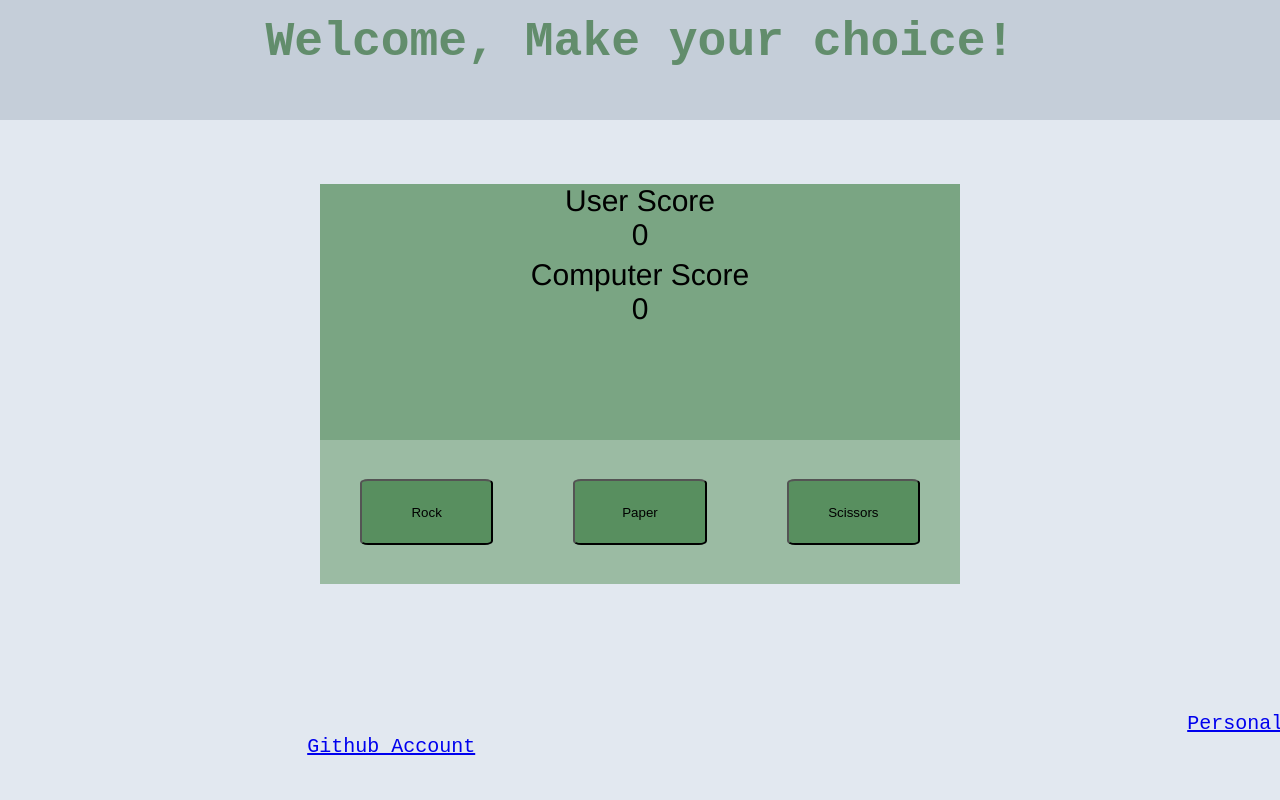
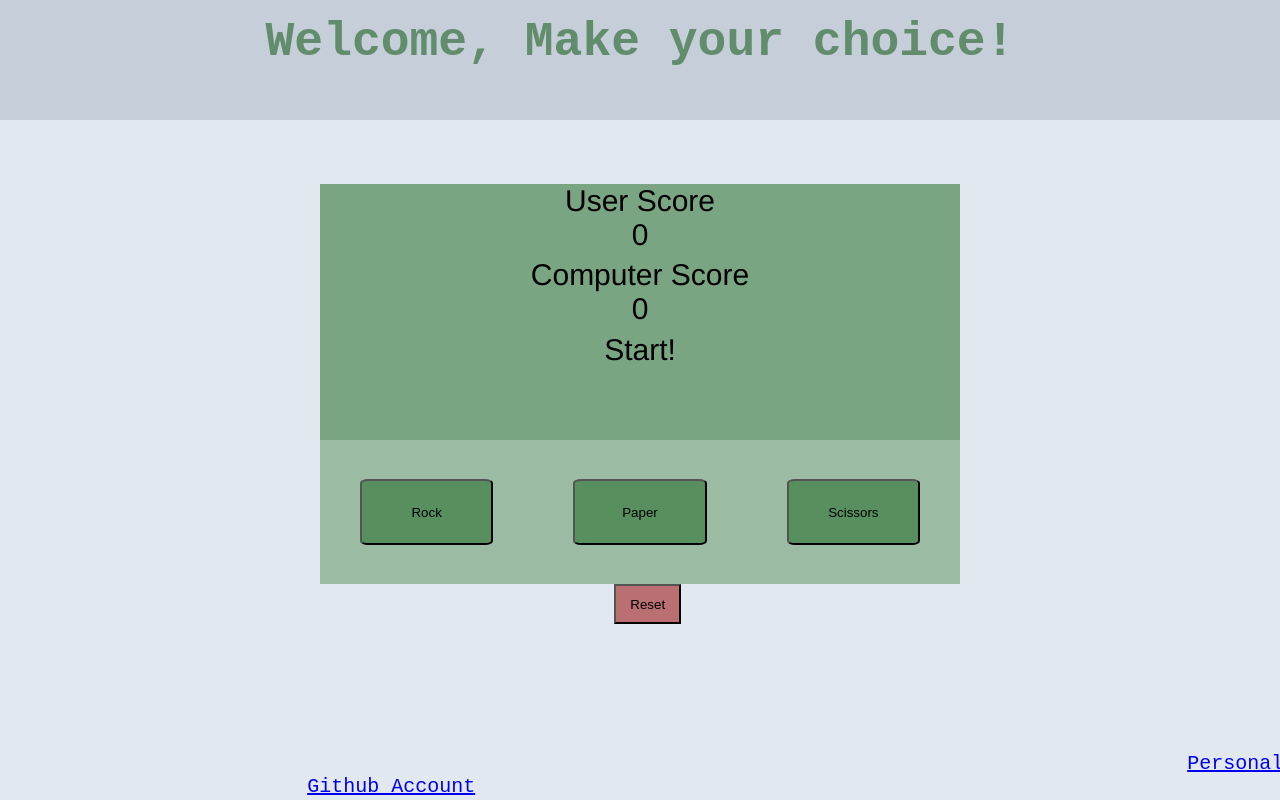
Before and after one commit to SadetTurhan/Rock-Paper-Scissors, a plain HTML site: page index.html in a window 1280 px wide. Drawn offline with Linux system fonts and the light colour scheme.

Commit message:
Update index.html

```diff
--- a/index.html
+++ b/index.html
@@ -17,13 +17,16 @@
     <header>
         <div id="score">User Score</div>
         <div id="cscore">Computer Score</div>
+        <div id="liveScore"></div>
     </header>
     <main>
         <button id="rock">Rock</button>
         <button id="paper">Paper</button>
         <button id="scissors">Scissors</button>
+
         <script src="script.js"></script>
     </main>
+    <button id="reset">Reset</button>
     <footer>
         <a href="https://github.com/SadetTurhan">Personal Github Account</a>
     </footer>
```
